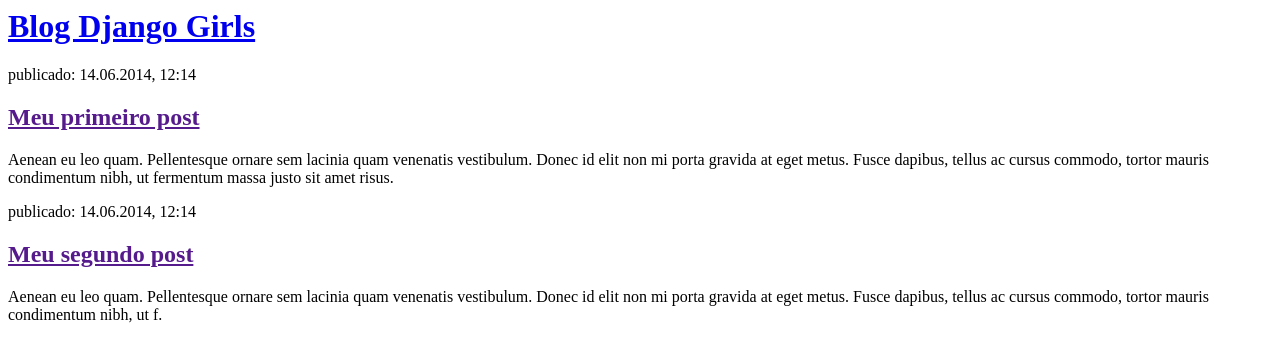
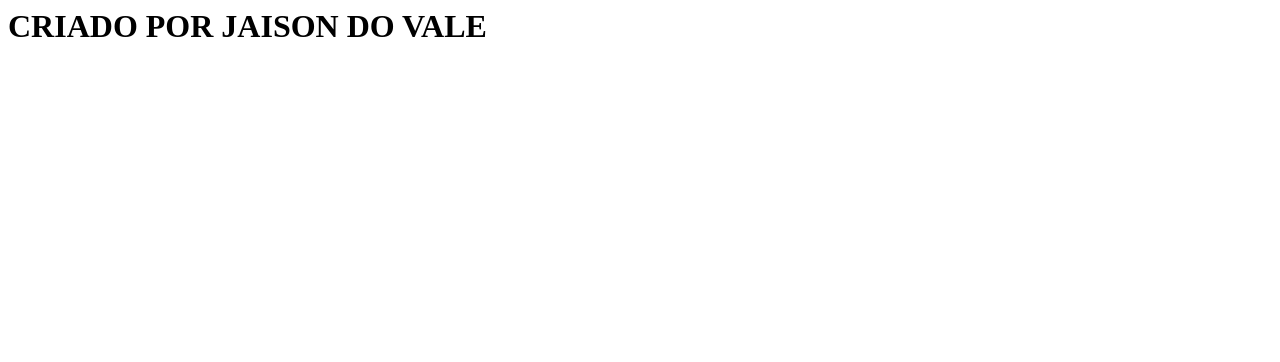
Before and after one commit to jaison1224/my-first-blog, a Django app: page / in a window 1280 px wide. Shown: the top 362 px of the page. Run offline with Django 3.2, Linux system fonts and the light colour scheme.

Commit message:
Colocando meu nome no site

```diff
--- a/blog/templates/blog/post_list.html
+++ b/blog/templates/blog/post_list.html
@@ -3,20 +3,6 @@
         <title>Blog Django Girls</title>
     </head>
     <body>
-        <div>
-            <h1><a href="/">Blog Django Girls</a></h1>
-        </div>
-
-        <div>
-            <p>publicado: 14.06.2014, 12:14</p>
-            <h2><a href="">Meu primeiro post</a></h2>
-            <p>Aenean eu leo quam. Pellentesque ornare sem lacinia quam venenatis vestibulum. Donec id elit non mi porta gravida at eget metus. Fusce dapibus, tellus ac cursus commodo, tortor mauris condimentum nibh, ut fermentum massa justo sit amet risus.</p>
-        </div>
-
-        <div>
-            <p>publicado: 14.06.2014, 12:14</p>
-            <h2><a href="">Meu segundo post</a></h2>
-            <p>Aenean eu leo quam. Pellentesque ornare sem lacinia quam venenatis vestibulum. Donec id elit non mi porta gravida at eget metus. Fusce dapibus, tellus ac cursus commodo, tortor mauris condimentum nibh, ut f.</p>
-        </div>
+        <H1> CRIADO POR JAISON DO VALE<H1>
     </body>
 </html>
```
